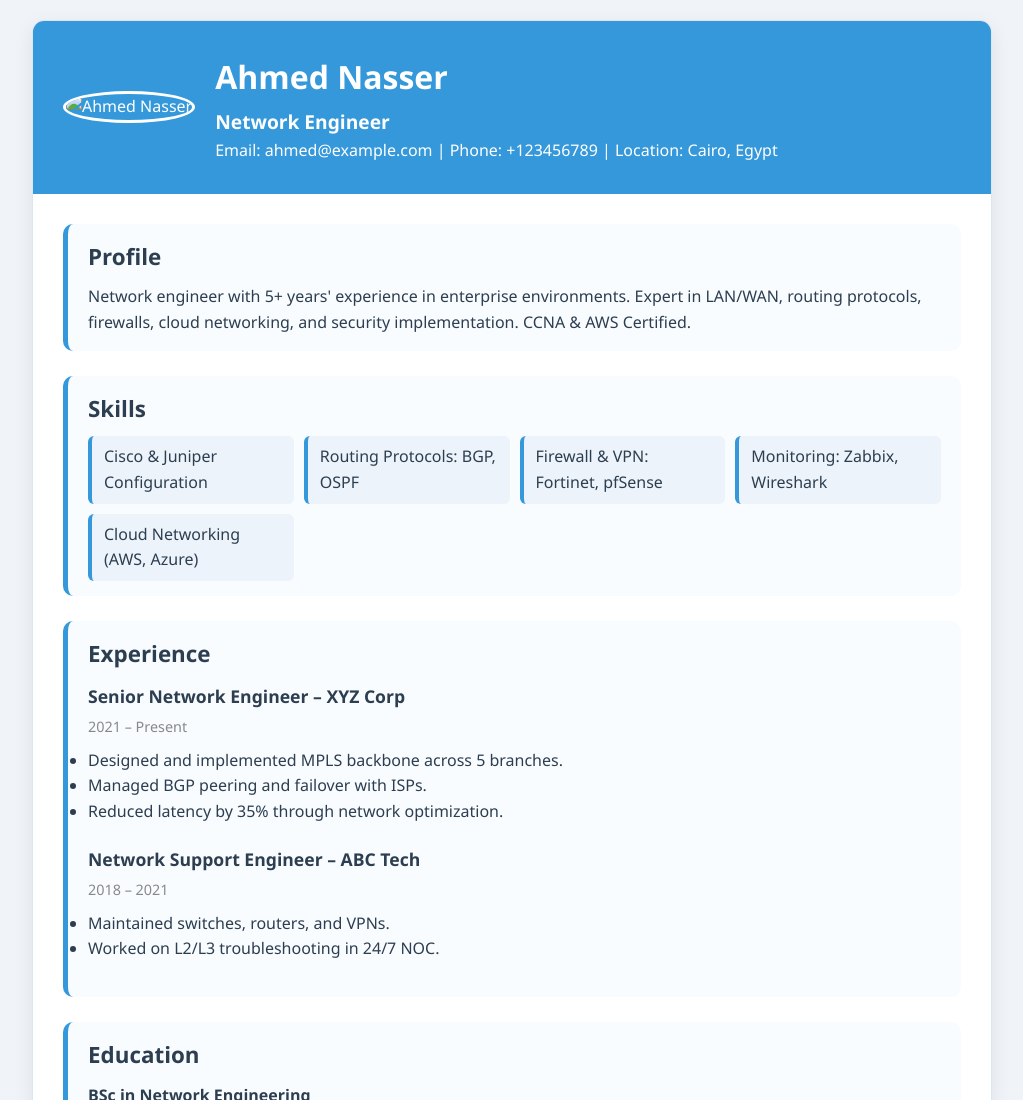
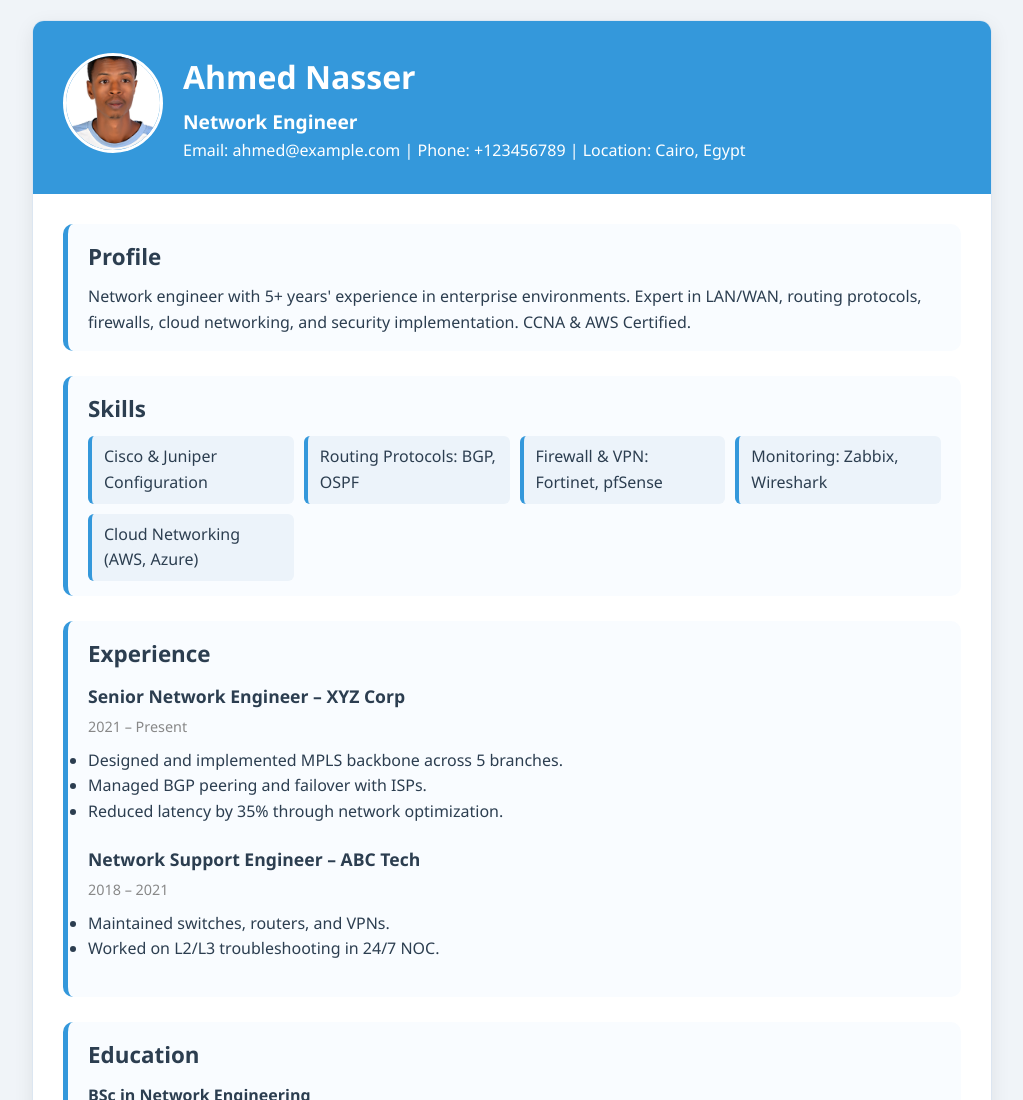
Before and after one commit to babiker-alnour/cv3, a plain HTML site: page index.html in a window 1280 px wide. Shown: the top 1100 px of the page, without its empty margins (128-1151 px from the left). Drawn offline with Linux system fonts and the light colour scheme; the site is published under a folder, as on GitHub Pages, so addresses that start at the root find nothing.

Commit message:
Update index.html

```diff
--- a/index.html
+++ b/index.html
@@ -10,7 +10,7 @@
   <div class="cv-wrapper">
     <header class="cv-header">
       <div class="profile-photo">
-        <img src="/1.jpg" alt="Ahmed Nasser" />
+        <img src="1.jpg" alt="Ahmed Nasser" />
       </div>
       <div class="profile-info">
         <h1>Ahmed Nasser</h1>
```
